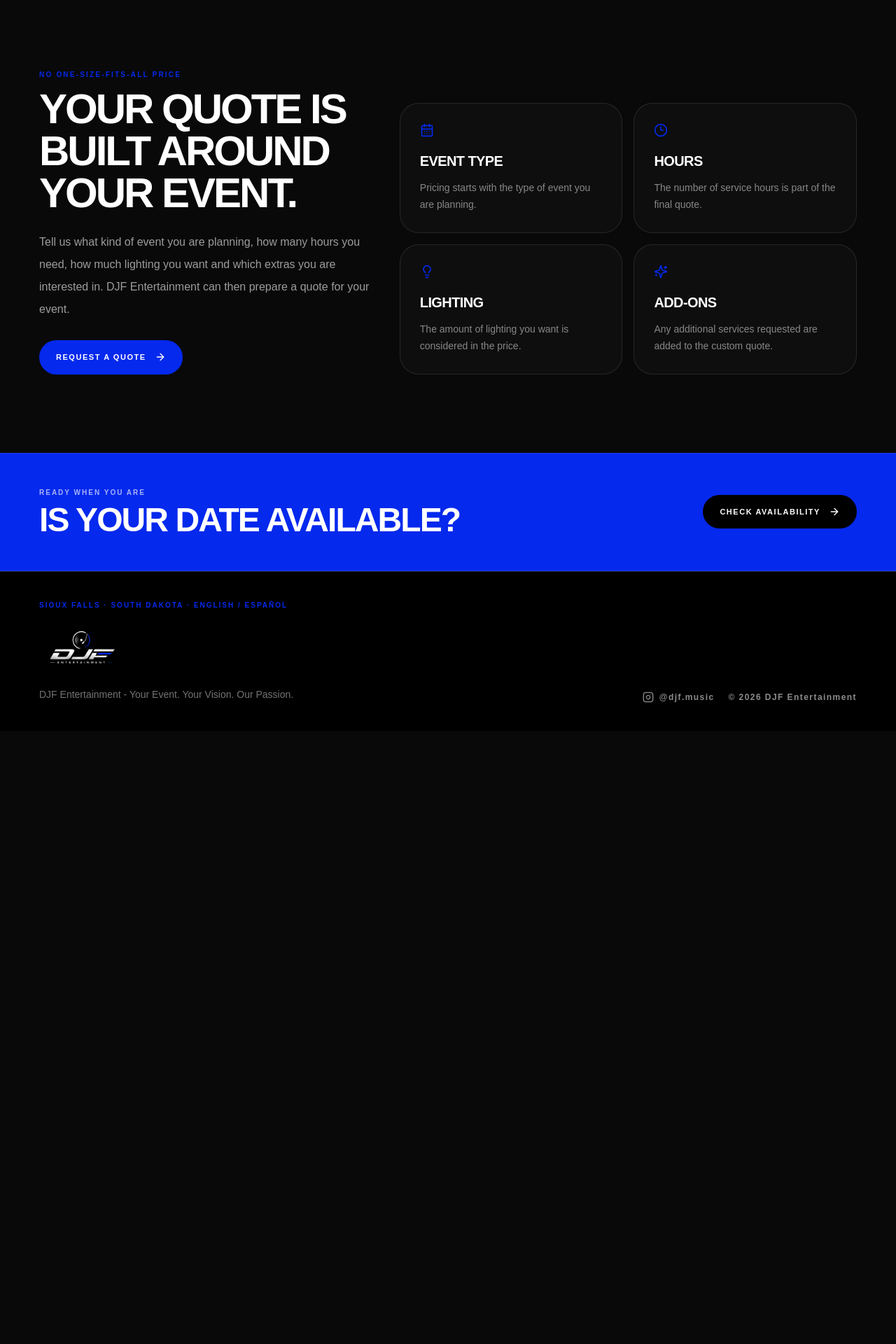
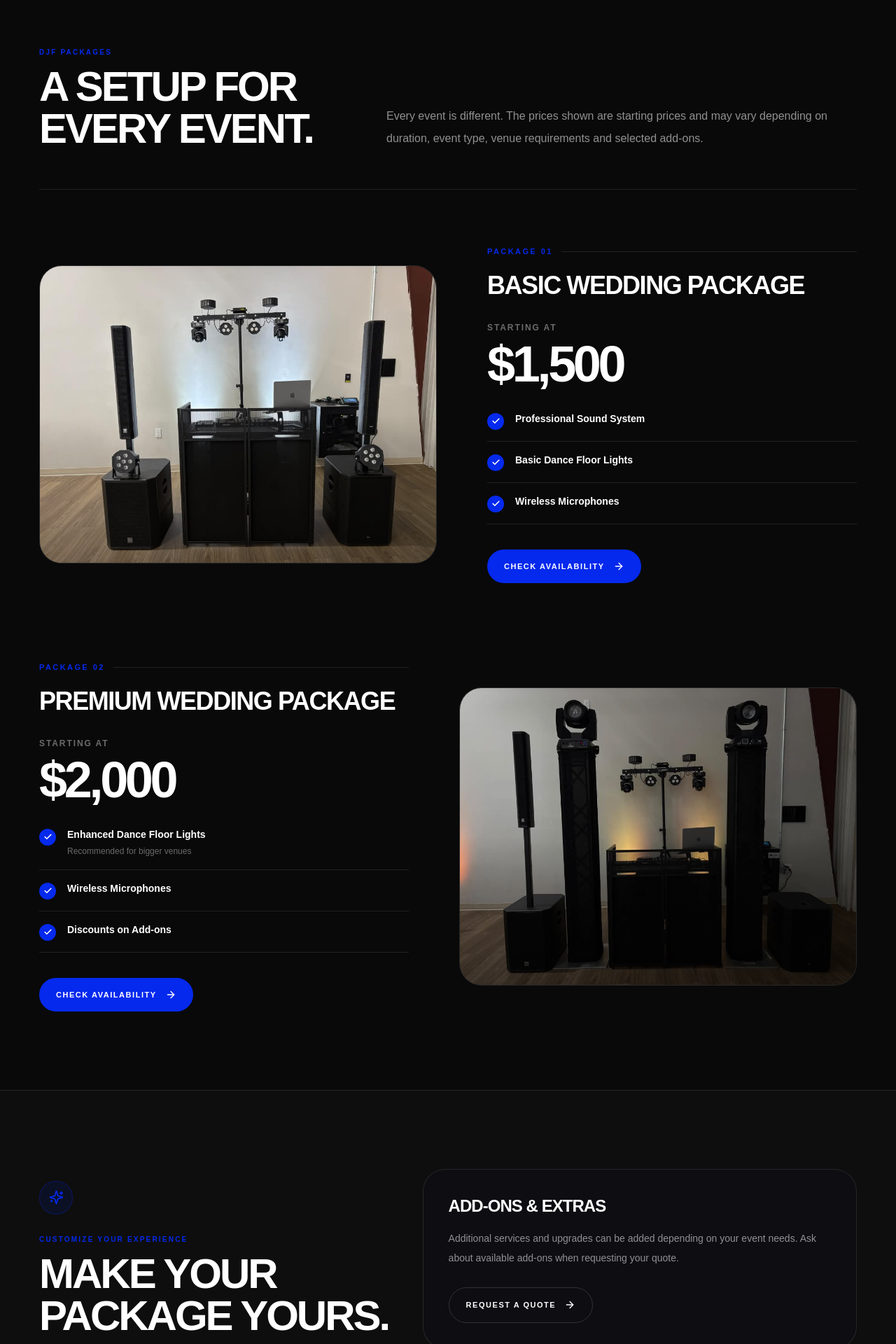
Before and after one commit to Josestac10/djf-entertainment, a Next.js app: page /packages in a window 1280 px wide. Shown: the part 600-2520 px from the top of the page at 70% size. Before the commit the page ends 1644 px from the top, so only its background shows below. Built offline with nearby package versions, Linux system fonts and the light colour scheme.

Commit message:
Update de precios

```diff
--- a/app/packages/page.tsx
+++ b/app/packages/page.tsx
@@ -1,39 +1,55 @@
 "use client";
 
+import Image from "next/image";
 import Link from "next/link";
-import { ArrowRight, CalendarDays, Clock3, Lightbulb, Sparkles } from "lucide-react";
+import { ArrowRight, Check, Sparkles } from "lucide-react";
+
 import { useLanguage } from "../../components/language-provider";
 import { PageHero } from "../../components/page-hero";
 import { SectionCTA } from "../../components/section-cta";
 
-const factors = [
+const packages = [
   {
-    icon: CalendarDays,
-    en: "Event type",
-    es: "Tipo de evento",
-    textEn: "Pricing starts with the type of event you are planning.",
-    textEs: "La cotización parte del tipo de evento que estás organizando.",
+    number: "01",
+    name: "Basic Wedding Package",
+    image: "/media/package-01-basic.jpeg",
+    price: "$1,500",
+    items: [
+      {
+        en: "Professional Sound System",
+        es: "Sistema de sonido profesional",
       },
       {
-    icon: Clock3,
-    en: "Hours",
-    es: "Horas",
-    textEn: "The number of service hours is part of the final quote.",
-    textEs: "La cantidad de horas de servicio forma parte de la cotización final.",
+        en: "Basic Dance Floor Lights",
+        es: "Iluminación básica para la pista de baile",
       },
       {
-    icon: Lightbulb,
-    en: "Lighting",
-    es: "Luces",
-    textEn: "The amount of lighting you want is considered in the price.",
-    textEs: "La cantidad de luces que quieras se considera en el precio.",
+        en: "Wireless Microphones",
+        es: "Micrófonos inalámbricos",
+      },
+    ],
   },
   {
-    icon: Sparkles,
-    en: "Add-ons",
-    es: "Extras",
-    textEn: "Any additional services requested are added to the custom quote.",
-    textEs: "Cualquier servicio adicional solicitado se agrega a la cotización personalizada.",
+    number: "02",
+    name: "Premium Wedding Package",
+    image: "/media/package-02-enhanced.jpeg",
+    price: "$2,000",
+    items: [
+      {
+        en: "Enhanced Dance Floor Lights",
+        es: "Iluminación mejorada para la pista de baile",
+        noteEn: "Recommended for bigger venues",
+        noteEs: "Recomendado para espacios más grandes",
+      },
+      {
+        en: "Wireless Microphones",
+        es: "Micrófonos inalámbricos",
+      },
+      {
+        en: "Discounts on Add-ons",
+        es: "Descuentos en servicios adicionales",
+      },
+    ],
   },
 ];
 
@@ -43,46 +59,191 @@
 
   return (
     <>
+      {/* HERO */}
       <PageHero
-        kicker={{ en: "PRICING & EXTRAS", es: "PRECIOS Y EXTRAS" }}
-        title={{ en: "Custom Pricing", es: "Cotización personalizada" }}
+        kicker={{
+          en: "PRICING & PACKAGES",
+          es: "PRECIOS Y PAQUETES",
+        }}
+        title={{
+          en: "Choose Your Setup",
+          es: "Elige tu setup",
+        }}
         text={{
-          en: "Pricing depends on the event and how much service you need, including hours, lighting and any additional extras.",
-          es: "El precio depende del evento y de cuánto servicio necesites, incluyendo horas, luces y cualquier extra adicional.",
+          en: "Choose the setup that best fits your event. Final pricing may vary depending on event type, hours of service, venue requirements and selected add-ons.",
+          es: "Elige el setup que mejor se adapte a tu evento. El precio final puede variar según el tipo de evento, las horas de servicio, los requisitos del lugar y los extras seleccionados.",
         }}
         image="/media/dj-formal-wide.webp"
         imagePosition="center 44%"
       />
 
-      <section className="px-5 py-20 md:px-10 lg:px-14 lg:py-28">
+      {/* INTRO */}
+      <section className="px-5 py-16 md:px-10 lg:px-14 lg:py-20">
         <div className="mx-auto max-w-[1300px]">
-          <div className="grid gap-8 lg:grid-cols-[.85fr_1.15fr] lg:items-end">
+          <div className="grid gap-8 border-b border-white/10 pb-14 lg:grid-cols-[.8fr_1.2fr] lg:items-end">
             <div>
-              <div className="text-[10px] font-black tracking-[0.22em] text-[#0529ED]">{es ? "SIN PRECIO ÚNICO" : "NO ONE-SIZE-FITS-ALL PRICE"}</div>
+              <div className="text-[10px] font-black tracking-[0.22em] text-[#0529ED]">
+                {es ? "PAQUETES DJF" : "DJF PACKAGES"}
+              </div>
+
               <h2 className="mt-3 text-4xl font-black uppercase leading-[0.92] tracking-[-0.05em] md:text-6xl">
-                {es ? "La cotización se adapta a tu evento." : "Your quote is built around your event."}
+                {es
+                  ? "Un setup para cada evento."
+                  : "A setup for every event."}
               </h2>
-              <p className="mt-6 max-w-2xl text-base leading-8 text-white/60">
+            </div>
+
+            <p className="max-w-2xl text-base leading-8 text-white/55 lg:justify-self-end">
               {es
-                  ? "Cuéntanos qué tipo de evento tienes, cuántas horas necesitas, cuántas luces quieres y qué extras te interesan. Con esos detalles, DJF Entertainment puede preparar una cotización para tu evento."
-                  : "Tell us what kind of event you are planning, how many hours you need, how much lighting you want and which extras you are interested in. DJF Entertainment can then prepare a quote for your event."}
+                ? "Cada evento es diferente. Los precios mostrados son precios iniciales y pueden variar según la duración, el tipo de evento, el lugar y los servicios adicionales seleccionados."
+                : "Every event is different. The prices shown are starting prices and may vary depending on duration, event type, venue requirements and selected add-ons."}
             </p>
-              <Link href="/contact" className="mt-7 inline-flex items-center gap-3 rounded-full bg-[#0529ED] px-6 py-4 text-[11px] font-black tracking-[0.14em] text-white">
-                {es ? "SOLICITAR COTIZACIÓN" : "REQUEST A QUOTE"} <ArrowRight size={16} />
+          </div>
+        </div>
+      </section>
+
+      {/* PACKAGES */}
+      <section className="px-5 pb-20 md:px-10 lg:px-14 lg:pb-28">
+        <div className="mx-auto grid max-w-[1300px] gap-20 lg:gap-28">
+          {packages.map((pkg, index) => {
+            const reverse = index % 2 === 1;
+
+            return (
+              <article
+                key={pkg.number}
+                className={`grid gap-8 lg:grid-cols-2 lg:items-center ${
+                  reverse ? "lg:[&>*:first-child]:order-2" : ""
+                }`}
+              >
+                {/* IMAGE */}
+                <div className="relative overflow-hidden rounded-[2rem] border border-white/10 bg-white/[0.025]">
+                  <div className="relative aspect-[4/3]">
+                    <Image
+                      src={pkg.image}
+                      alt={
+                        es
+                          ? `Setup del paquete ${pkg.number} de DJF Entertainment`
+                          : `DJF Entertainment package ${pkg.number} setup`
+                      }
+                      fill
+                      sizes="(max-width: 1024px) 100vw, 50vw"
+                      className="object-cover"
+                    />
+
+                    <div className="absolute inset-0 bg-gradient-to-t from-black/45 via-transparent to-transparent" />
+                  </div>
+                </div>
+
+                {/* INFO */}
+                <div
+                  className={`${
+                    reverse ? "lg:pr-10" : "lg:pl-10"
+                  }`}
+                >
+                  <div className="flex items-center gap-3">
+                    <span className="text-[11px] font-black tracking-[0.22em] text-[#0529ED]">
+                      {es ? "PAQUETE" : "PACKAGE"} {pkg.number}
+                    </span>
+                    <div className="h-px flex-1 bg-white/10" />
+                  </div>
+                  <h3 className="mt-5 text-3xl font-black uppercase leading-none tracking-[-0.04em] text-white md:text-4xl">
+                    {pkg.name}
+                  </h3>
+                  <div className="mt-8">
+                    <div className="text-xs font-bold uppercase tracking-[0.16em] text-white/40">
+                      {es ? "Desde" : "Starting at"}
+                    </div>
+
+                    <div className="mt-2 text-6xl font-black tracking-[-0.06em] text-white md:text-7xl">
+                      {pkg.price}
+                    </div>
+                  </div>
+
+                  <div className="mt-8 grid gap-4">
+                    {pkg.items.map((item) => (
+                      <div
+                        key={item.en}
+                        className="flex gap-4 border-b border-white/10 pb-4"
+                      >
+                        <div className="mt-0.5 flex h-6 w-6 shrink-0 items-center justify-center rounded-full bg-[#0529ED]">
+                          <Check size={13} strokeWidth={3} />
+                        </div>
+
+                        <div>
+                          <div className="text-sm font-bold text-white">
+                            {es ? item.es : item.en}
+                          </div>
+
+                          {(item.noteEn || item.noteEs) && (
+                            <div className="mt-1 text-xs leading-5 text-white/40">
+                              {es ? item.noteEs : item.noteEn}
+                            </div>
+                          )}
+                        </div>
+                      </div>
+                    ))}
+                  </div>
+
+                  <Link
+                    href="/contact"
+                    className="mt-9 inline-flex items-center gap-3 rounded-full bg-[#0529ED] px-6 py-4 text-[11px] font-black tracking-[0.14em] text-white transition hover:bg-[#2447ff]"
+                  >
+                    {es
+                      ? "CONSULTAR DISPONIBILIDAD"
+                      : "CHECK AVAILABILITY"}
+
+                    <ArrowRight size={16} />
                   </Link>
                 </div>
-
-            <div className="grid gap-4 sm:grid-cols-2">
-              {factors.map((factor) => {
-                const Icon = factor.icon;
-                return (
-                  <article key={factor.en} className="rounded-[1.7rem] border border-white/10 bg-white/[0.025] p-6 md:p-7">
-                    <Icon size={20} className="text-[#0529ED]" />
-                    <h3 className="mt-5 text-xl font-black uppercase tracking-[-0.03em]">{es ? factor.es : factor.en}</h3>
-                    <p className="mt-3 text-sm leading-6 text-white/50">{es ? factor.textEs : factor.textEn}</p>
               </article>
             );
           })}
+        </div>
+      </section>
+
+      {/* ADD-ONS */}
+      <section className="border-y border-white/10 bg-white/[0.02] px-5 py-20 md:px-10 lg:px-14 lg:py-28">
+        <div className="mx-auto max-w-[1300px]">
+          <div className="grid gap-10 lg:grid-cols-[.9fr_1.1fr] lg:items-center">
+            <div>
+              <div className="flex h-12 w-12 items-center justify-center rounded-full border border-[#0529ED]/30 bg-[#0529ED]/10">
+                <Sparkles size={21} className="text-[#0529ED]" />
+              </div>
+
+              <div className="mt-7 text-[10px] font-black tracking-[0.22em] text-[#0529ED]">
+                {es
+                  ? "PERSONALIZA TU EXPERIENCIA"
+                  : "CUSTOMIZE YOUR EXPERIENCE"}
+              </div>
+
+              <h2 className="mt-3 text-4xl font-black uppercase leading-[0.92] tracking-[-0.05em] md:text-6xl">
+                {es
+                  ? "Haz que tu paquete sea tuyo."
+                  : "Make your package yours."}
+              </h2>
+            </div>
+
+            <div className="rounded-[2rem] border border-white/10 bg-[#0d0d12] p-7 md:p-9">
+              <h3 className="text-2xl font-black uppercase tracking-[-0.04em]">
+                {es ? "Add-ons y extras" : "Add-ons & Extras"}
+              </h3>
+
+              <p className="mt-4 max-w-2xl text-sm leading-7 text-white/55">
+                {es
+                  ? "Puedes agregar servicios y mejoras adicionales según las necesidades de tu evento. Consulta las opciones disponibles cuando solicites tu cotización."
+                  : "Additional services and upgrades can be added depending on your event needs. Ask about available add-ons when requesting your quote."}
+              </p>
+
+              <Link
+                href="/contact"
+                className="mt-7 inline-flex items-center gap-3 rounded-full border border-white/15 px-6 py-4 text-[11px] font-black tracking-[0.14em] text-white transition hover:border-[#0529ED] hover:text-[#5270ff]"
+              >
+                {es
+                  ? "SOLICITAR COTIZACIÓN"
+                  : "REQUEST A QUOTE"}
+
+                <ArrowRight size={16} />
+              </Link>
             </div>
           </div>
         </div>
```
Also changed, not shown: public/media/package-01-basic.jpeg (added), public/media/package-02-enhanced.jpeg (added). Lines whose indentation alone changed are shown as unchanged.
